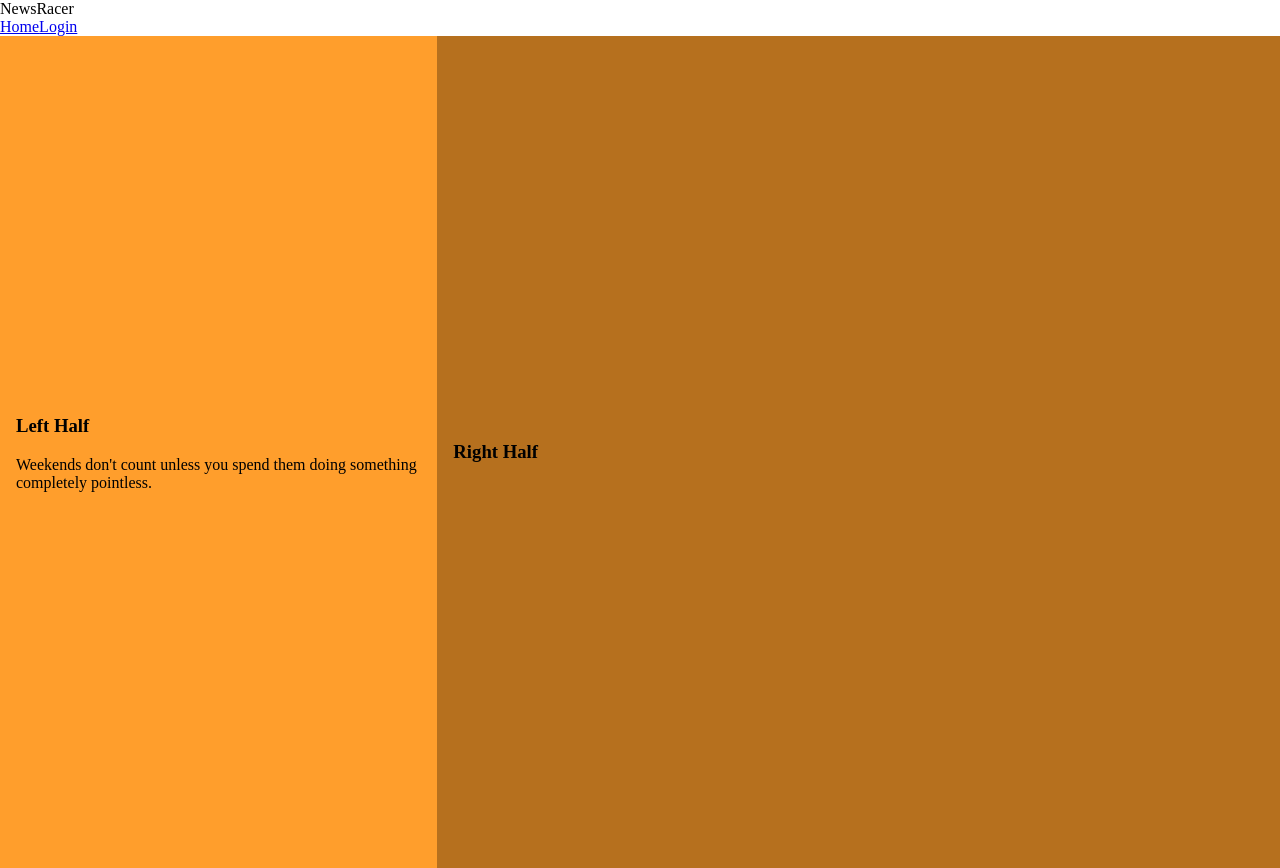
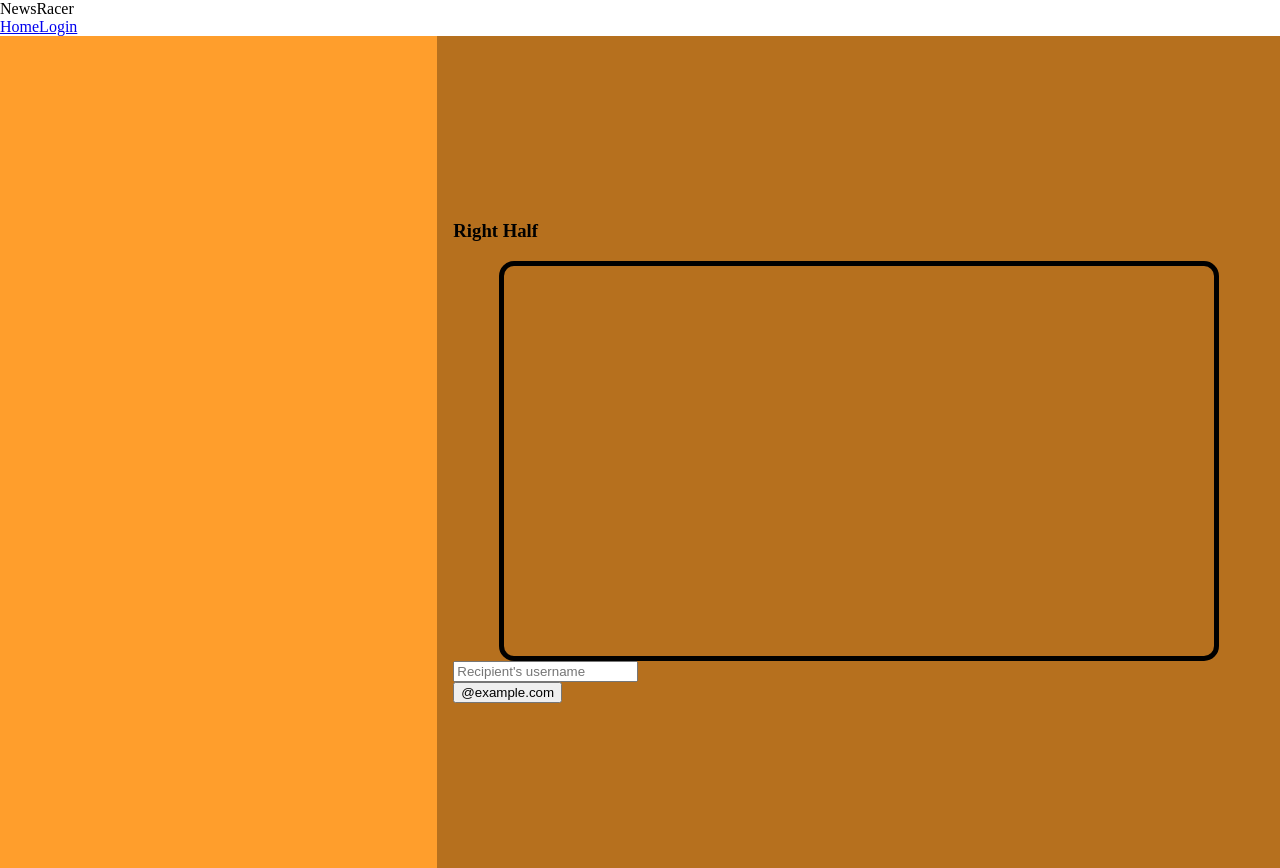
Before and after one commit to mit6148/Fadi987-Lucy7298-tammam1998, a React app: page /race in a window 1280 px wide. Built offline with nearby package versions, Linux system fonts and the light colour scheme; no server answers; the HTML template or start-up script is replaced by a standard one.

Commit message:
basic typing and displaying

```diff
--- a/client/src/components/GameContainer.js
+++ b/client/src/components/GameContainer.js
@@ -1,12 +1,17 @@
 import React from "react";
 import "../css/game.css";
 import NewsArticle from "./NewsArticle"
+import TextDisplay from "./game/TextDisplay"
+import TextGraphics from "./game/TextGraphics"
+import TextInput from "./game/TextInput"
 
 export default class GameContainer extends React.Component {
     constructor(props) {
       super(props);
       this.state = {
-          articleText : null
+          articleText : '',
+          textSoFar : 0,
+          articleList: [],
       };
       this.getNews();
     }
@@ -17,7 +22,8 @@ export default class GameContainer extends React.Component {
         .then(
             NewsObj => {
                 console.log(NewsObj)
-                this.setState({articleText: NewsObj.articles[0].title});
+                this.setState({articleText: (NewsObj.articles[0].title),
+                                articleList: (NewsObj.articles[0].title).split(" ")});
             }
         );
       }
@@ -25,22 +31,31 @@ export default class GameContainer extends React.Component {
     updateNewsArticle = (newArticleText) => {
         this.setState({articleText: newArticleText});
       };
+    updateTextSoFar = () =>{
+        this.setState({textSoFar: this.state.textSoFar + 1});
+    }
 
     render() {
-        let articleToDisplay = this.state.articleText
+        let typedTextSoFar = this.state.articleList.slice(0,this.state.textSoFar);
         return(
             <div>
                 <section className="game-container game-div">
                     <div className="left-half">
                         <article>
-                            <h1>Left Half</h1>
-                            <p>Weekends don't count unless you spend them doing something completely pointless.</p>
+                            <TextGraphics
+                            typedTextSoFar = {typedTextSoFar}
+                            />
                         </article>
                     </div>
                     <div className="right-half">
                         <article>
                             <h1>Right Half</h1>
-                            <p>{articleToDisplay}</p>
+                            <TextDisplay
+                            articleToDisplay = {this.state.articleText}
+
+                            />
+                            <TextInput  handleInput={this.updateTextSoFar}
+                                        currentWord = {this.state.articleList[this.state.textSoFar]}/>
                         </article>
                     </div>
                 </section>
--- a/client/src/components/game/TestDisplay.js
+++ b/client/src/components/game/TextDisplay.js
@@ -10,8 +10,8 @@ export default class TestDisplay extends React.Component {
 
     render() {
         return(
-            <div>
-                FILL HERE
+            <div className = "text-display-box">
+                {this.props.articleToDisplay}
             </div>
         );
     }
--- a/client/src/components/game/TextGraphics.js
+++ b/client/src/components/game/TextGraphics.js
@@ -12,7 +12,7 @@ export default class TextGraphics extends React.Component {
     render() {
         return(
             <div>
-                FILL HERE
+                {this.props.typedTextSoFar.join(" ")}
             </div>
         );
     }
--- a/client/src/components/game/TextInput.js
+++ b/client/src/components/game/TextInput.js
@@ -1,18 +1,64 @@
 import React from "react";
 import "../../css/game.css";
+import { set } from "mongoose";
 
 export default class TextInput extends React.Component {
     constructor(props) {
       super(props);
       this.state = {
+          inputValue: '',
       };
+      this.updateInputValue = this.updateInputValue.bind(this);
+    }
+
+    allAsciiCharsGen = () => {
+        let s = new Set();
+            for( var i = 32; i <= 126; i++ ){
+                s.add(String.fromCharCode(i));
+            }
+        this.setState({AsciiChars: s})
+    }
+
+    handleKeyPress = (event) => {
+        if(event.key == ' ' || event.key == 'Enter'){
+            if (this.props.currentWord == this.state.outputText){
+                this.setState({outputText : ''});
+
+            }
+
+        } else{
+            if(event.key == 'Backspace' || event.key == 'Delete'){
+                this.setState({outputText : this.state.outputText.slice(0, -1)});
+            }
+            else {
+                this.setState({outputText : this.state.outputText + event.key});
+            }
+
+        }
+      }
+
+      updateInputValue(event) {
+
+          let inpVal = event.target.value
+          if (inpVal.substr(-1) == ' ' && this.props.currentWord == this.state.inputValue){
+            this.setState({inputValue : ''});
+            this.props.handleInput()
+          }else{
+            this.setState({
+                inputValue: inpVal
+        });
+      }
     }
 
 
     render() {
         return(
-            <div>
-                FILL HERE
+            <div className="input-group mb-3">
+                <input type="text" className="form-control" placeholder="Recipient's username" aria-label="Recipient's username" aria-describedby="basic-addon2"
+                 value={this.state.inputValue} onChange={event => this.updateInputValue(event)}/>
+                <div className="input-group-append">
+                    <button type="button" className="btn btn-dark" onClick = {this.props.handleInput}>@example.com</button>
+                </div>
             </div>
         );
     }
--- a/client/src/css/game.css
+++ b/client/src/css/game.css
@@ -20,3 +20,12 @@ padding: 1rem;
     height: 100vh;
     width: 100vh;
   }
+
+.text-display-box{
+    margin: auto;
+    box-sizing: border-box;
+    width: 90vh;
+    height : 50vh;
+    border: 5px solid black;
+    border-radius: 15px;
+}
```
